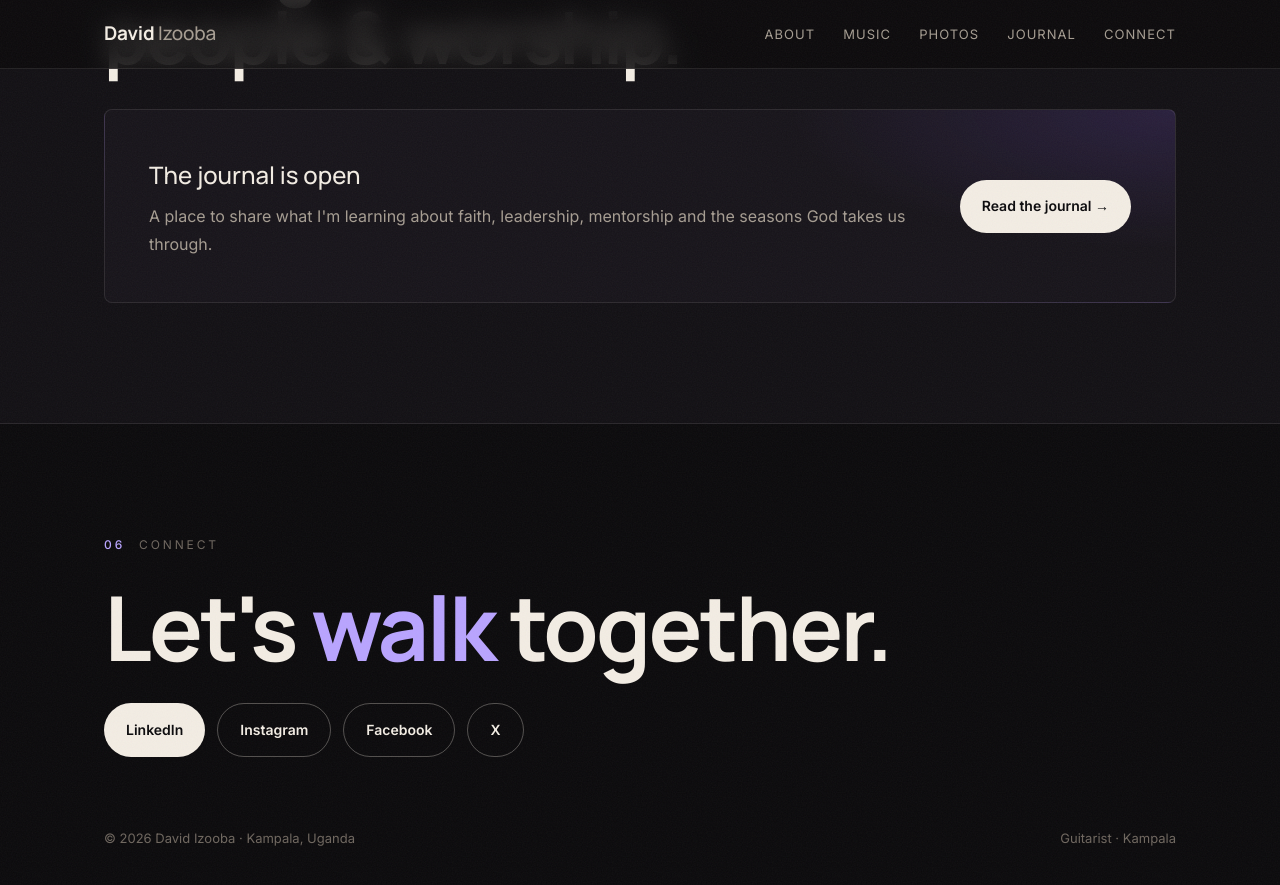
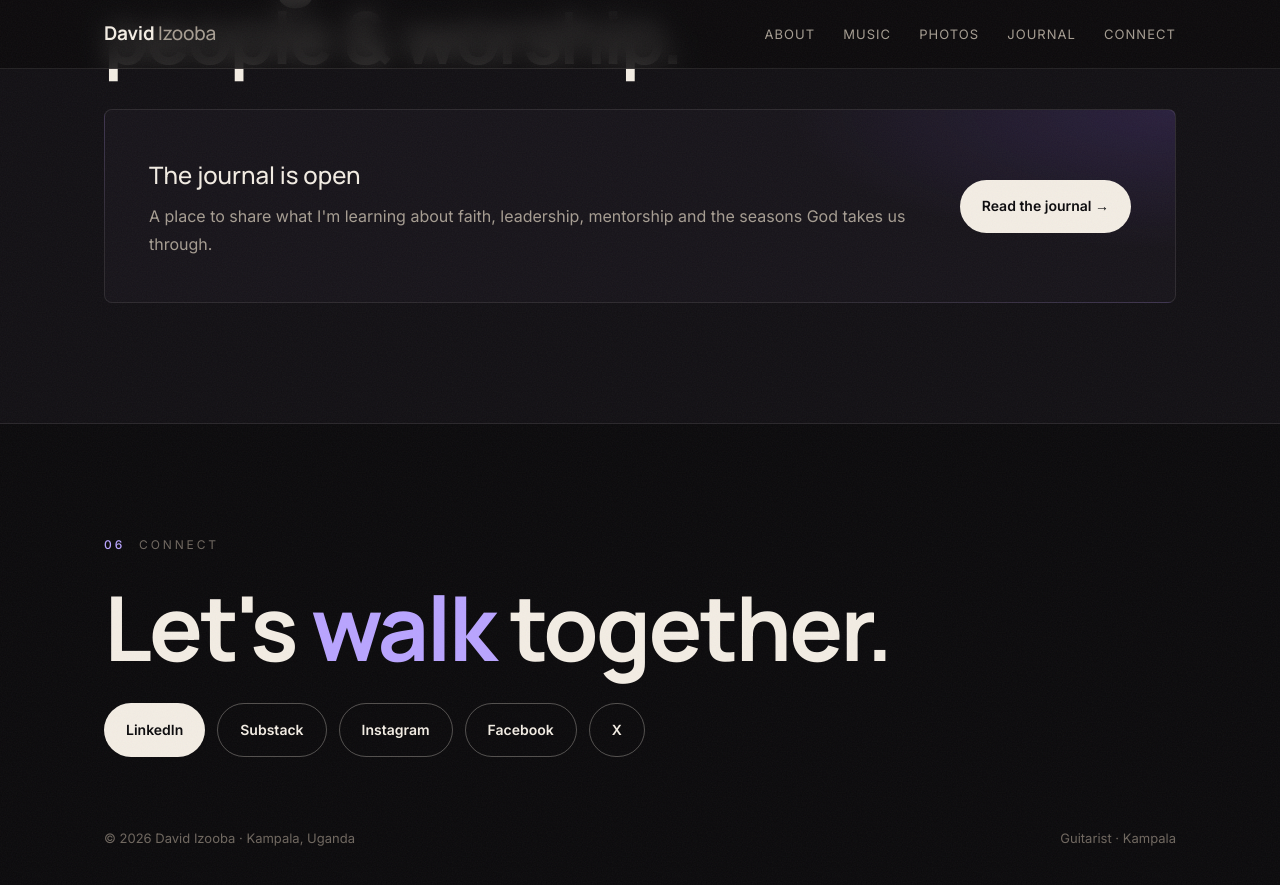
Before and after one commit to davidizooba/davidizooba.github.io, a Jekyll site: the page index.html, which Jekyll copies as it is, in a window 1280 px wide and 900 px high, scrolled down 5538 px. Shown: the top 885 px of the window. Built offline with Jekyll 4.4.1, drawn with Linux system fonts in a browser that asks for light colours.

Commit message:
Update LinkedIn link and add Substack
Point LinkedIn to linkedin.com/in/davidizooba (the old address now returns a 404) and add Substack to the Connect links and structured data.

Co-Authored-By: Claude Opus 5.5 <noreply@anthropic.com>
Claude-Session: https://claude.ai/code/session_01S1Y7Mfhu19VbmdHL7tP6qt

```diff
--- a/index.html
+++ b/index.html
@@ -49,7 +49,8 @@
     "homeLocation": { "@type": "Place", "name": "Kampala, Uganda" },
     "knowsAbout": ["Guitar", "Worship", "Mentorship", "Discipleship", "Leadership", "Training"],
     "sameAs": [
-      "https://www.linkedin.com/in/izooba-david-7387a4163/",
+      "https://www.linkedin.com/in/davidizooba/",
+      "https://davidizooba.substack.com/",
       "https://www.instagram.com/davidizooba/",
       "https://www.facebook.com/david.izooba",
       "https://x.com/david_izooba",
@@ -292,7 +293,8 @@ footer h2{font-size:clamp(42px,7vw,96px)}
     <div class="label"><b>06</b> Connect</div>
     <h2>Let's <em>walk</em> together.</h2>
     <div class="links">
-      <a class="btn" href="https://www.linkedin.com/in/izooba-david-7387a4163/" rel="me" target="_blank">LinkedIn</a>
+      <a class="btn" href="https://www.linkedin.com/in/davidizooba/" rel="me" target="_blank">LinkedIn</a>
+      <a class="btn ghost" href="https://davidizooba.substack.com/" rel="me" target="_blank">Substack</a>
       <a class="btn ghost" href="https://www.instagram.com/davidizooba/" rel="me" target="_blank">Instagram</a>
       <a class="btn ghost" href="https://www.facebook.com/david.izooba" rel="me" target="_blank">Facebook</a>
       <a class="btn ghost" href="https://x.com/david_izooba" rel="me" target="_blank">X</a>
```
